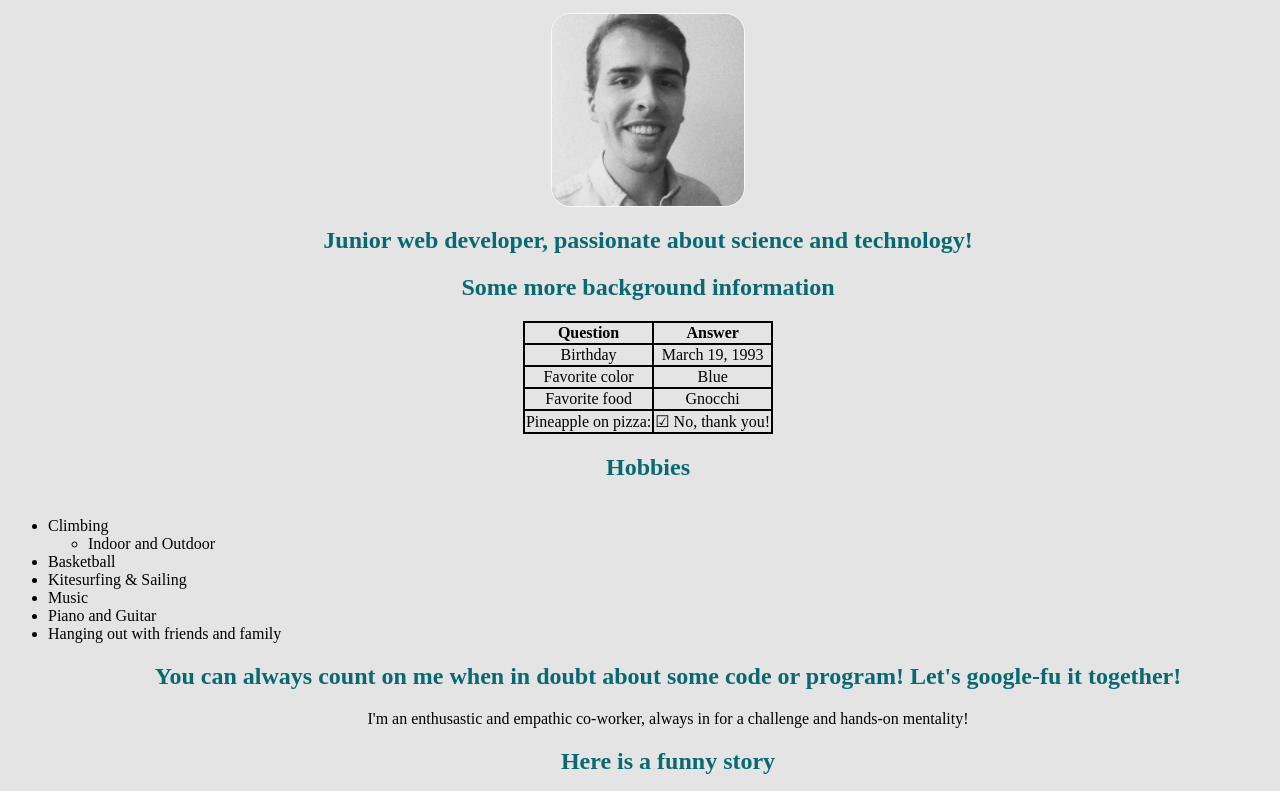
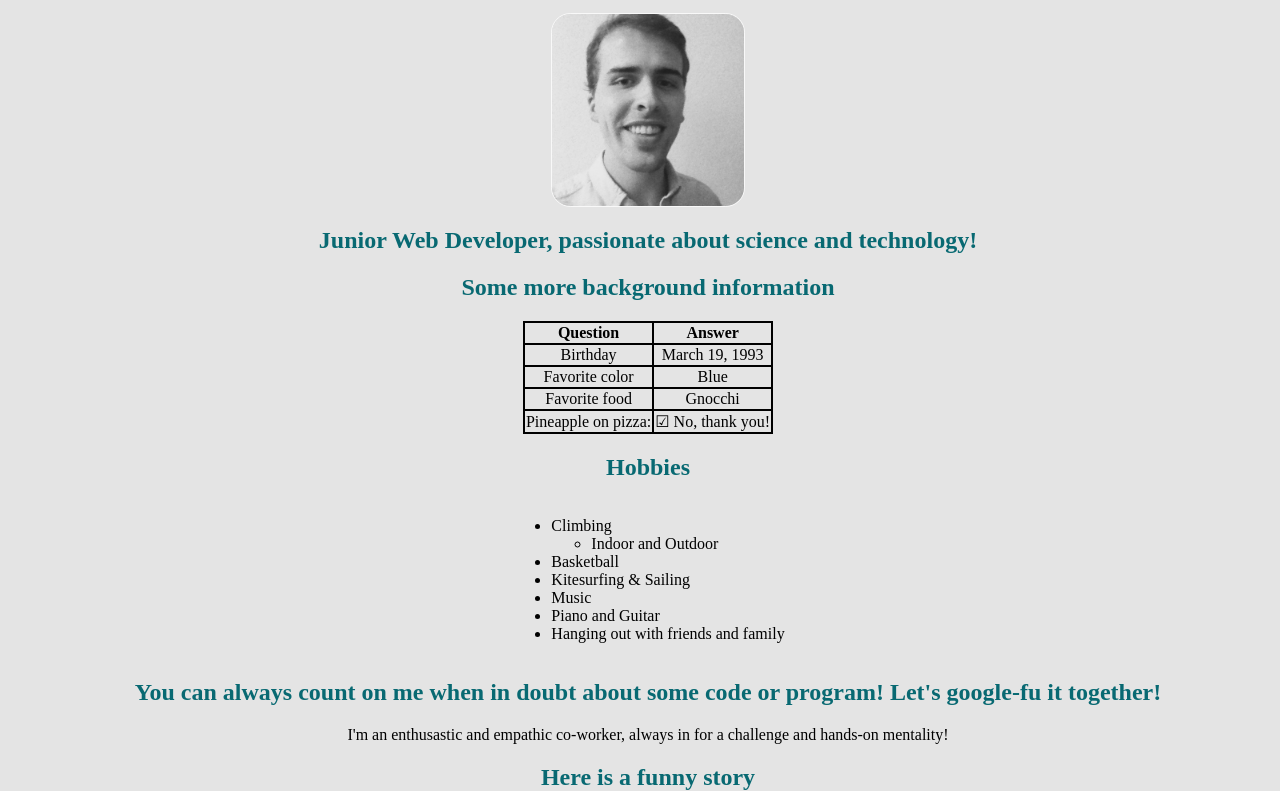
Before and after one commit to balderb/markdown-warmup-css-Balder, a plain HTML site: page index.html in a window 1280 px wide. Shown: the part 159-950 px from the top of the page. Drawn offline with Linux system fonts and the light colour scheme; a web font is replaced by a local one.

Commit message:
some last changes

```diff
--- a/index.html
+++ b/index.html
@@ -16,7 +16,7 @@
 
     <img src="IMG-3287.jpg" alt="thats me" width="300" class="center"/>
 
-    <h2> Junior web developer, passionate about science and technology!</h2>
+    <h2> Junior Web Developer, passionate about science and technology!</h2>
 <!-- Start of my table-->
 
 <style>
@@ -54,7 +54,8 @@
 
 <h2>Hobbies</h2>
 
-<ul>
+<div>
+  <ul>
   <li>Climbing</li>
     <ul>
       <li>Indoor and Outdoor</li>
@@ -64,7 +65,8 @@
   <li>Music</li>
     <li>Piano and Guitar</li>
   <li>Hanging out with friends and family</li>
-</u>
+  </u>
+</div>
 
 <h2>You can always count on me when in doubt about some code or program! Let's google-fu it together!</h2>
 
```
